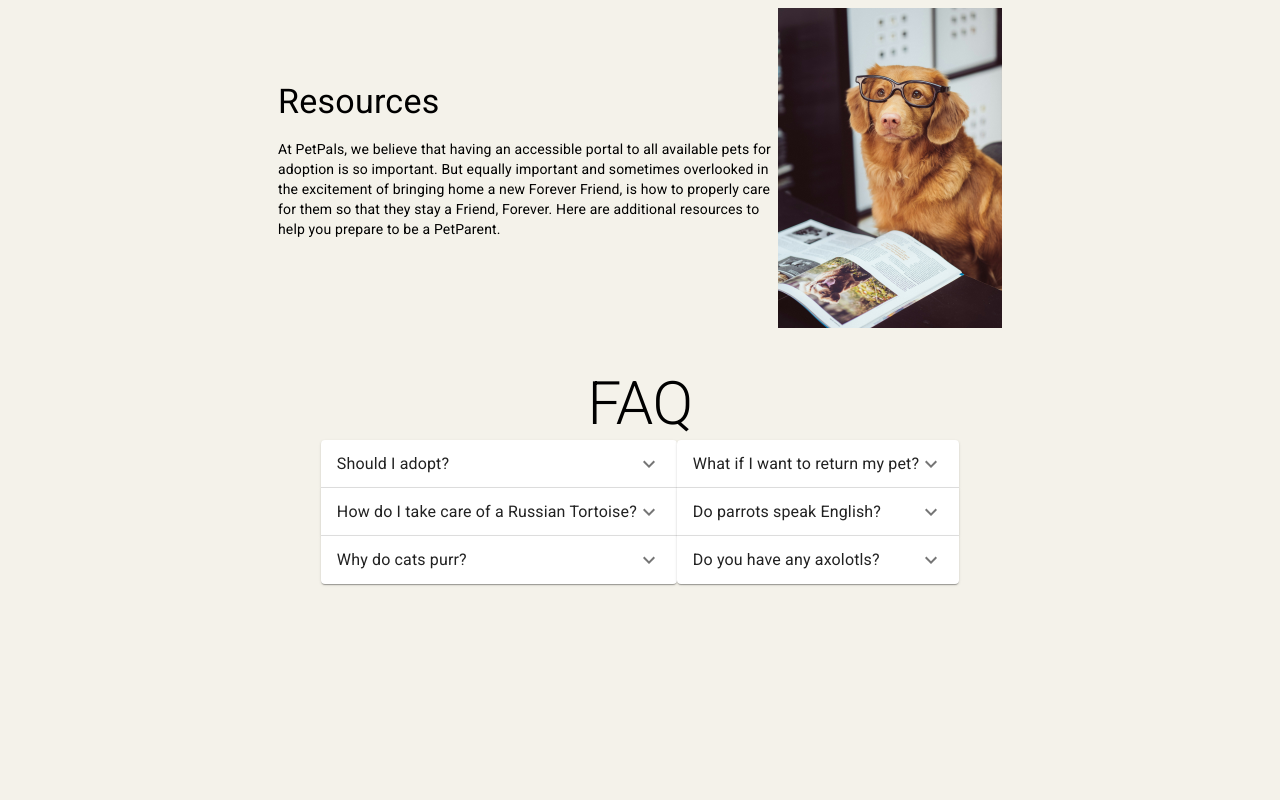
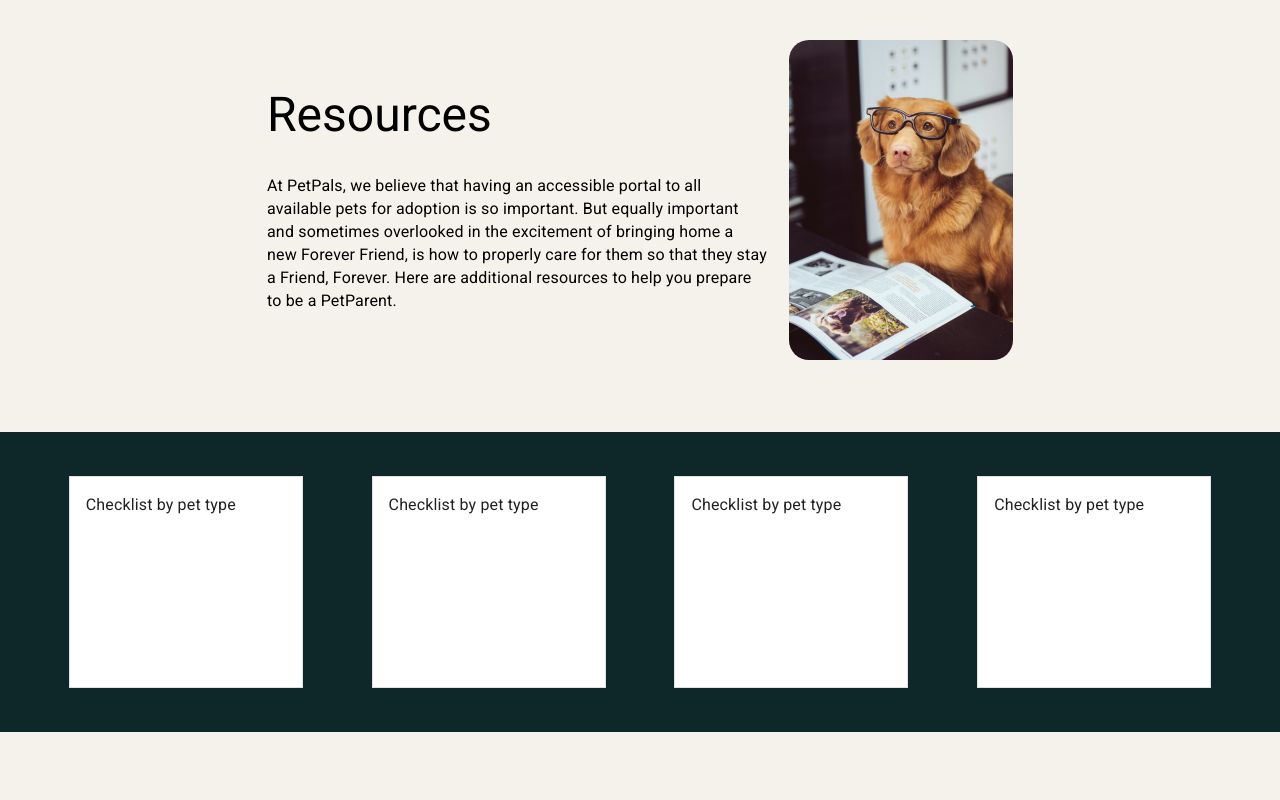
Before and after one commit to Code-the-Dream-School/ffprac-team3-front, a React (Vite) app: page /resources in a window 1280 px wide. Shown: the top 800 px of the page. Built offline with nearby package versions, Linux system fonts and the light colour scheme.

Commit message:
add ChecklistCards component, adjust other ResourcesPage components

```diff
--- /dev/null
+++ b/src/components/ChecklistCards.tsx
@@ -0,0 +1,42 @@
+import React from "react";
+import { Box, Card, CardContent, Typography } from "@mui/material"
+
+const ChecklistCards = () => {
+    return (
+
+        <Box
+            width="100vw"
+            height="300px"
+            sx={{ backgroundColor: "#0E2728", margin: 5 }}
+            display="flex"
+            justifyContent="space-evenly"
+            alignItems="center"
+        >
+            <Card square variant="outlined">
+                <CardContent sx={{ width: 200, height: 170 }}>
+                    <Typography>Checklist by pet type</Typography>
+                </CardContent>
+            </Card>
+
+            <Card square variant="outlined">
+                <CardContent sx={{ width: 200, height: 170 }}>
+                    <Typography>Checklist by pet type</Typography>
+                </CardContent>
+            </Card>
+
+            <Card square variant="outlined">
+                <CardContent sx={{ width: 200, height: 170 }}>
+                    <Typography>Checklist by pet type</Typography>
+                </CardContent>
+            </Card>
+
+            <Card square variant="outlined">
+                <CardContent sx={{ width: 200, height: 170 }}>
+                    <Typography>Checklist by pet type</Typography>
+                </CardContent>
+            </Card>
+        </Box>
+    )
+}
+
+export default ChecklistCards
--- a/src/components/FAQ.tsx
+++ b/src/components/FAQ.tsx
@@ -6,14 +6,15 @@ import {
     AccordionDetails,
     AccordionSummary
 } from "@mui/material";
-import { KeyboardArrowDown } from "@mui/icons-material";
+import { KeyboardArrowDown, Margin } from "@mui/icons-material";
 
 const FAQAccordion = ({ question, answer }) => {
     return (
         <>
-            <Accordion>
+            <Accordion disableGutters sx={{margin:1}}>
                 <AccordionSummary
                     expandIcon={<KeyboardArrowDown />}
+                    sx={{margin:3}}
                 >
                     <Typography>{question}</Typography>
                 </AccordionSummary>
@@ -32,13 +33,14 @@ const FAQ = () => {
             <Typography
                 variant="h2"
                 textAlign="center"
-                mt={5}
+                my={4}
             >
                 FAQ
             </Typography>
 
-            <Box display="flex" justifyContent="center">
-                <Box>
+            <Box display="flex" pb={10} my={3}>
+
+                <Box display="flex" flexDirection="column">
                     <FAQAccordion
                         question={"Should I adopt?"}
                         answer={"Answer..."}
@@ -55,8 +57,7 @@ const FAQ = () => {
                     />
                 </Box>
 
-
-                <Box>
+                <Box display="flex" flexDirection="column" >
                     <FAQAccordion
                         question={"What if I want to return my pet?"}
                         answer={"Answer..."}
@@ -72,6 +73,7 @@ const FAQ = () => {
                         answer={"Answer..."}
                     />
                 </Box>
+
             </Box >
         </>
     )
--- a/src/components/ResHeroBanner.tsx
+++ b/src/components/ResHeroBanner.tsx
@@ -5,19 +5,30 @@ import { AspectRatio } from "@mui/joy";
 
 const ResHeroBanner = () => {
     return (
-        <Box display="flex" alignItems={"center"} justifyContent={"center"}>
-            <Box width={500}>
-                <Typography variant="h4">
+        <Box
+            display="flex"
+            alignItems={"center"}
+            justifyContent={"space-around"}
+            my={4}
+            width="60vw"
+        >
+            <Box width={500} >
+                <Typography variant="h3" mb={4}>
                     Resources
                 </Typography>
 
-                <Typography variant="body2" mt={2} mb={2}>
+                <Typography variant="body2" mt={2} sx={{ fontSize: 16 }}>
                     At PetPals, we believe that having an accessible portal to all available pets for adoption is so important. But equally important and sometimes overlooked in the excitement of bringing home a new Forever Friend, is how to properly care for them so that they stay a Friend, Forever. Here are additional resources to help you prepare to be a PetParent.
                 </Typography>
             </Box>
-            <AspectRatio ratio=".7" sx={{ width: 224 }}>
+
+            <AspectRatio
+                ratio=".7"
+                sx={{ width: 224, borderRadius: 20 }}
+            >
                 <img width="250" src={wellReadDog} />
             </AspectRatio>
+
         </Box>
     )
 }
--- a/src/pages/ResourcesPage.tsx
+++ b/src/pages/ResourcesPage.tsx
@@ -2,13 +2,21 @@ import React from "react";
 import { Typography, Box } from "@mui/material";
 import ResHeroBanner from "../components/ResHeroBanner";
 import FAQ from "../components/FAQ";
+import ChecklistCards from "../components/ChecklistCards";
 
 const ResourcesPage = () => {
     return (
-        <>
+
+        <Box
+            display="flex"
+            flexDirection="column"
+            alignItems="center"
+        >
             <ResHeroBanner />
+            <ChecklistCards />
             <FAQ />
-        </>
+        </Box>
+
     )
 }
 
```
